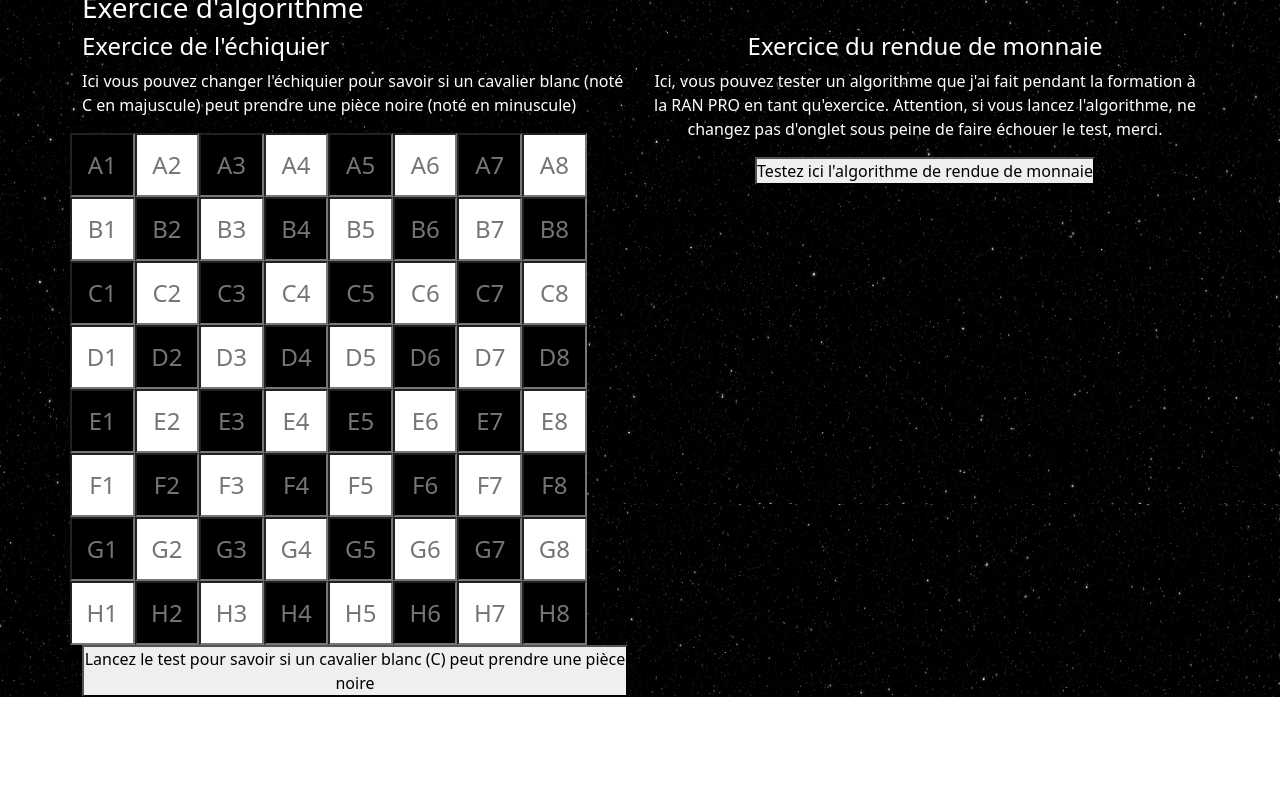
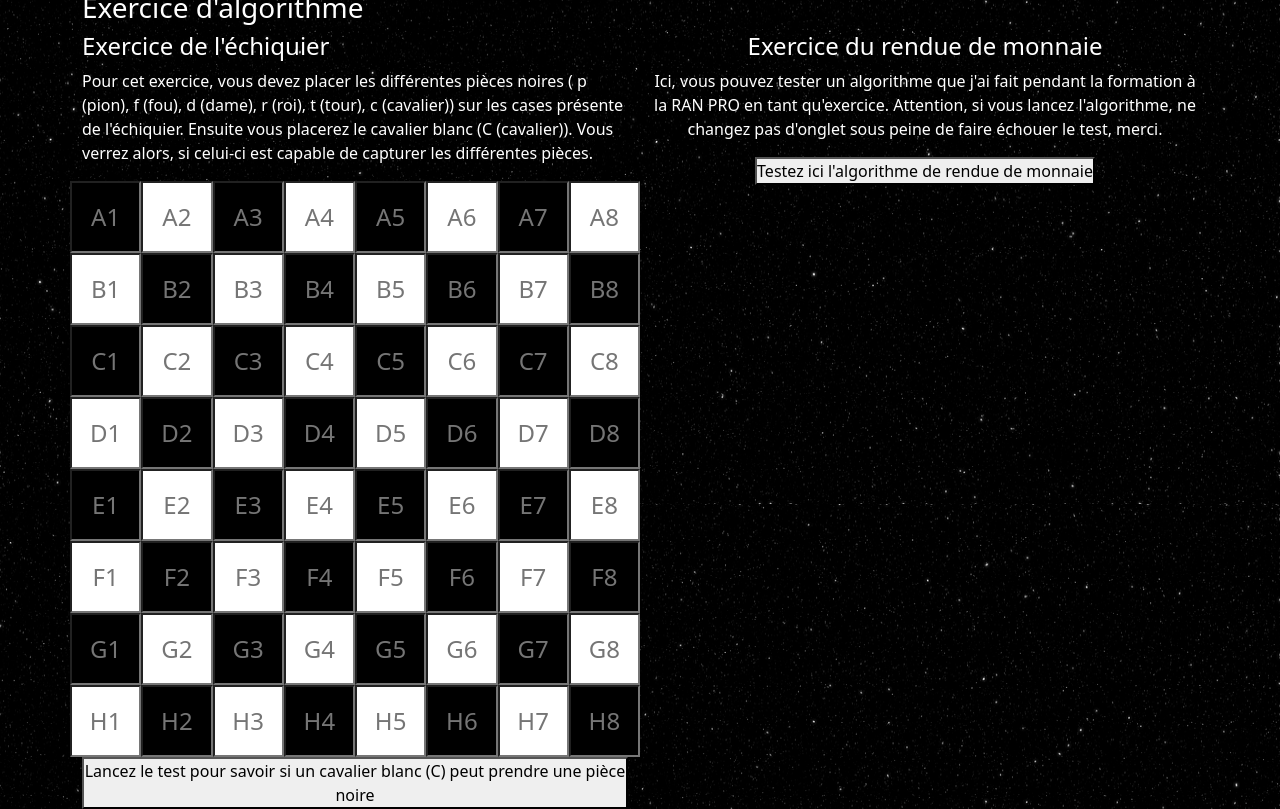
Before and after one commit to Hakureiken/Portfolio, a plain HTML site: page index.html in a window 1280 px wide. Shown: the part 1096-1905 px from the top of the page. Before the commit the page ends 1793 px from the top, so only its background shows below. Drawn offline with nearby package versions, Linux system fonts and the light colour scheme.

Commit message:
portfolio

```diff
--- a/app.js
+++ b/app.js
@@ -149,6 +149,6 @@ document.querySelector('#startechec').addEventListener('click', function(){
             }
     }
     console.log(booleenend);
-    document.querySelector('#echec #result').insertAdjacentHTML("beforebegin",`<div class="boolean text-center">${booleenend}</div>`)
+    document.querySelector('#echec #result').insertAdjacentHTML("beforebegin",`<div class="boolean text-center">Résultat du check : ${booleenend}</div>`)
     return (booleenend);
 })
--- a/index.html
+++ b/index.html
@@ -52,7 +52,7 @@
             <h3>Exercice d'algorithme</h3>
             <div class="col-md-6 text-start echec" id="echec">
                 <h4>Exercice de l'échiquier</h4>
-                <p>Ici vous pouvez changer l'échiquier pour savoir si un cavalier blanc (noté C en majuscule) peut prendre une pièce noire (noté en minuscule)</p>
+                <p>Pour cet exercice, vous devez placer les différentes pièces noires ( p (pion), f (fou), d (dame), r (roi), t (tour), c (cavalier)) sur les cases présente de l'échiquier. Ensuite vous placerez le cavalier blanc (C (cavalier)). Vous verrez alors, si celui-ci est capable de capturer les différentes pièces.</p>
                 <div class="row">
                     <div class="damier black" id="result">
                         <input type="text" placeholder="A1">
--- a/style.css
+++ b/style.css
@@ -32,8 +32,8 @@ a:hover img {
 /* design de l'échiquier */
 
 .damier {
-    height: 8vh;
-    width: 11.33% !important;
+    height: 9vh;
+    width: 12.5% !important;
 }
 
 .damier input {
@@ -62,12 +62,12 @@ a:hover img {
 
 .black input {
     font-size: 1.5em;
-    color: white;
+    color: red;
 }
 
 .white input {
     font-size: 1.5em;
-    color: black;
+    color: red;
 }
 
 .boolean {
```
